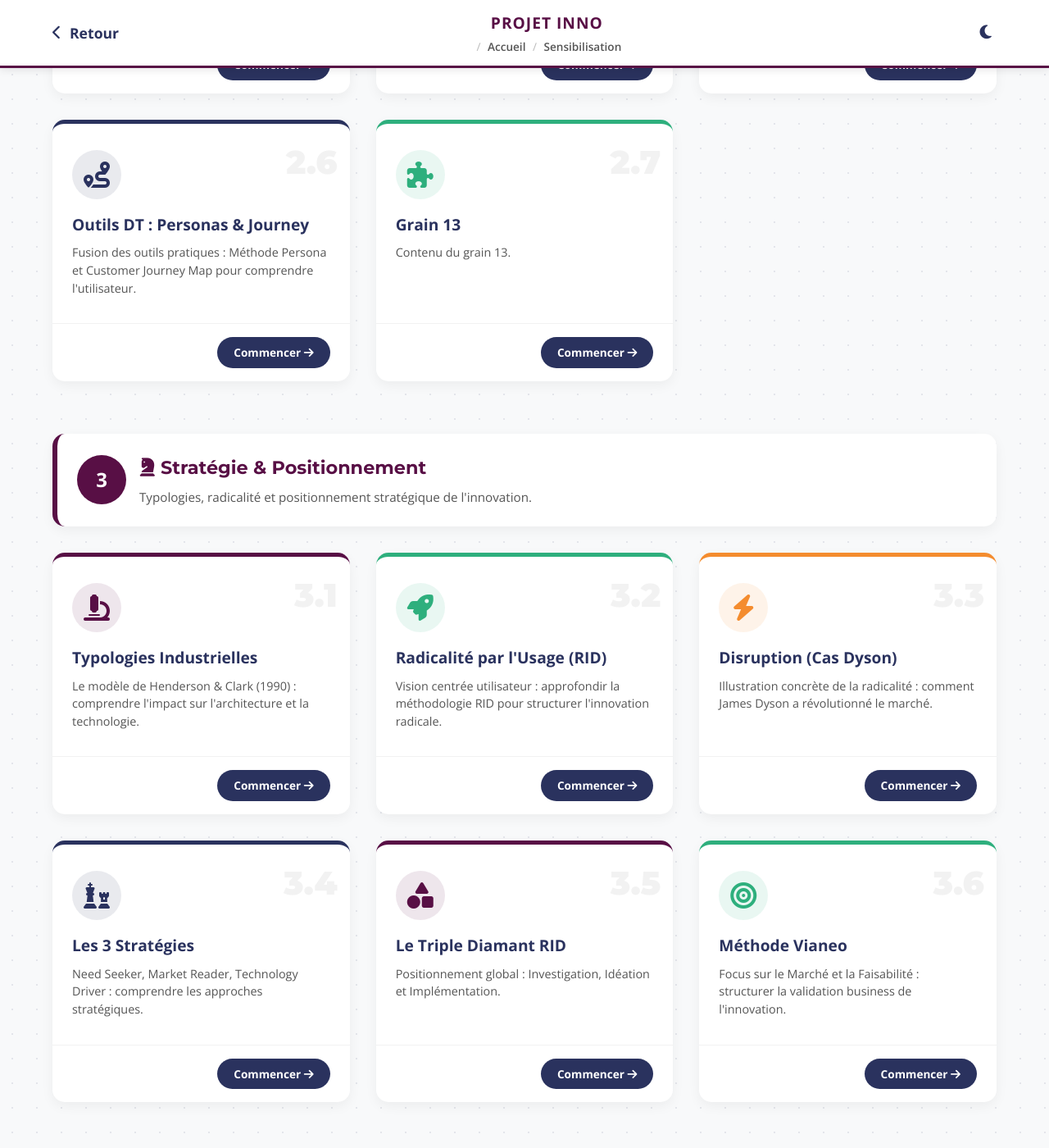
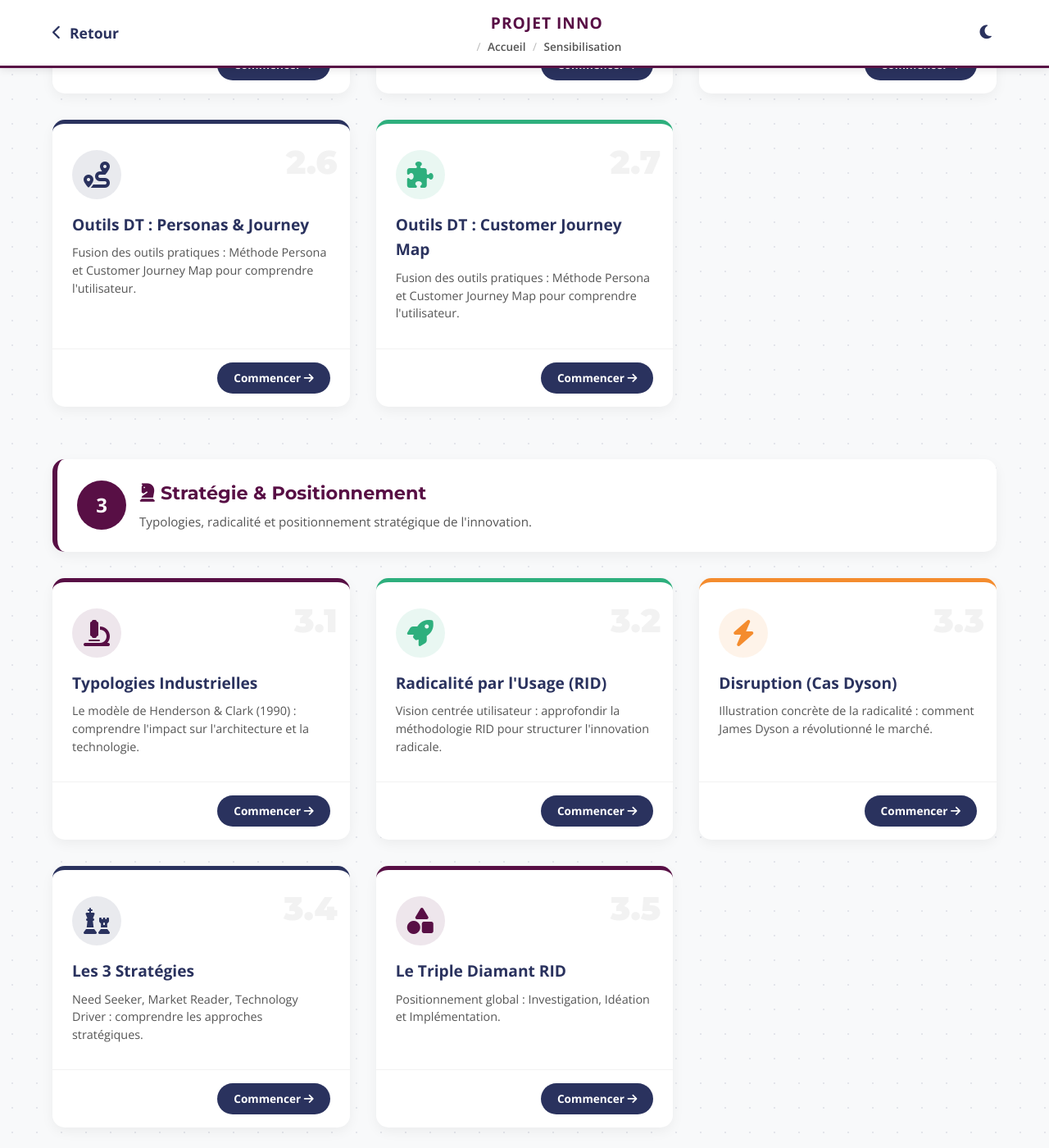
Before and after one commit to Tyrulfr/projet_inno_pui, a Jekyll site: the page pages/apprenant/cours/sensibilisation/module1/sommaire_module1.html, which Jekyll copies as it is, in a window 1280 px wide and 1400 px high, scrolled down 2114 px. Shown: the whole window at 82% size. Built offline with Jekyll 4.4.1, drawn with Linux system fonts in a browser that asks for light colours.

Commit message:
Mise Ã  jour grain 13 et suppression doublon MÃ©thode Vianeo

```diff
--- a/pages/apprenant/cours/sensibilisation/module1/sommaire_module1.html
+++ b/pages/apprenant/cours/sensibilisation/module1/sommaire_module1.html
@@ -360,8 +360,8 @@
                     <div class="card-number">2.7</div>
                     <div class="card-body">
                         <div class="card-icon"><i class="fa-solid fa-puzzle-piece"></i></div>
-                        <div class="card-title">Grain 13</div>
-                        <div class="card-desc">Contenu du grain 13.</div>
+                        <div class="card-title">Outils DT : Customer Journey Map</div>
+                        <div class="card-desc">Fusion des outils pratiques : Méthode Persona et Customer Journey Map pour comprendre l'utilisateur.</div>
                     </div>
                     <div class="card-footer"><a href="grain13.html" class="btn-start">Commencer <i class="fa-solid fa-arrow-right"></i></a></div>
                 </div>
@@ -434,16 +434,6 @@
                     <div class="card-footer"><a href="grain17.html" class="btn-start">Commencer <i class="fa-solid fa-arrow-right"></i></a></div>
                 </div>
 
-                <!-- 3.6 Méthode Vianeo -->
-                <div class="grain-card">
-                    <div class="card-number">3.6</div>
-                    <div class="card-body">
-                        <div class="card-icon"><i class="fa-solid fa-bullseye"></i></div>
-                        <div class="card-title">Méthode Vianeo</div>
-                        <div class="card-desc">Focus sur le Marché et la Faisabilité : structurer la validation business de l'innovation.</div>
-                    </div>
-                    <div class="card-footer"><a href="grain17.html" class="btn-start">Commencer <i class="fa-solid fa-arrow-right"></i></a></div>
-                </div>
             </div>
         </div>
 
```
